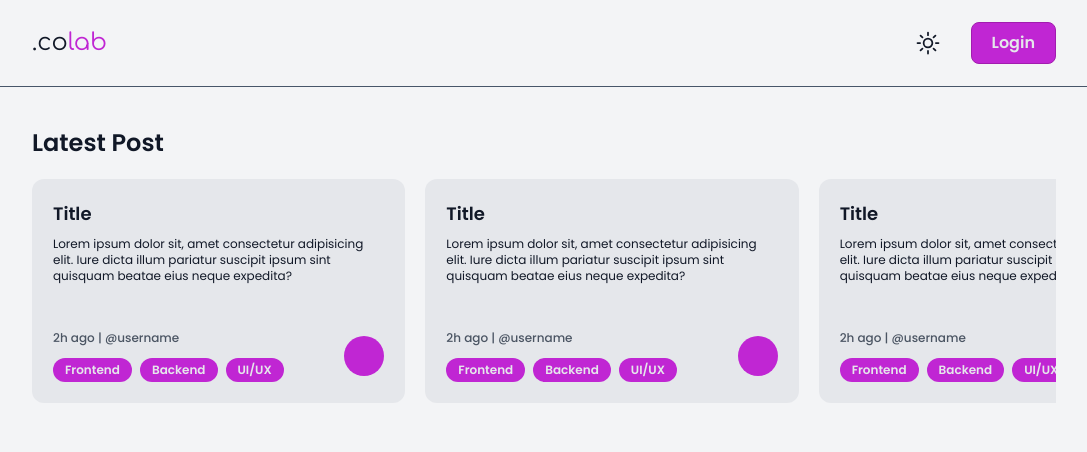
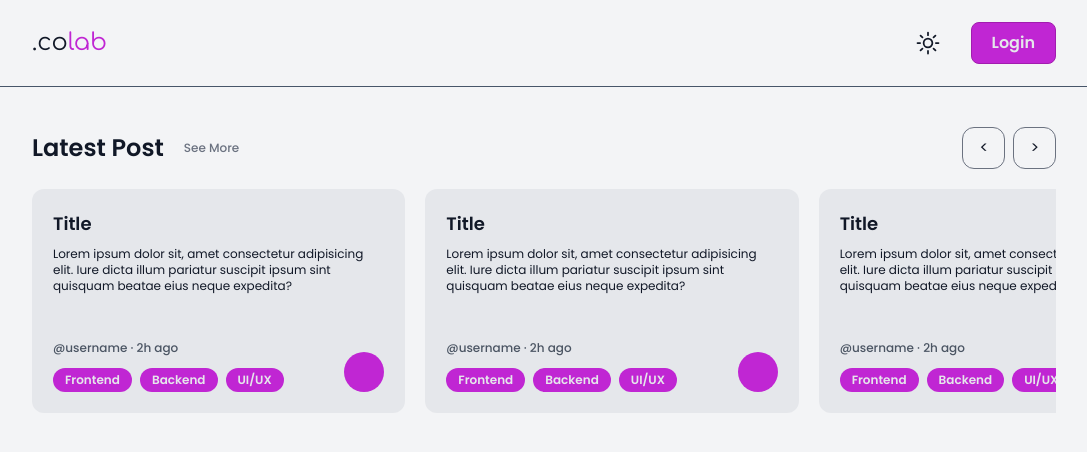
Before and after one commit to LeonardTarigan/colab, a Next.js app: page / in a window 1280 px wide. Shown: the top 452 px of the page, without its empty margins (96-1183 px from the left). Built offline with nearby package versions, Linux system fonts and the light colour scheme.

Commit message:
added swiper button for card container

```diff
--- a/components/LatestPost.tsx
+++ b/components/LatestPost.tsx
@@ -1,12 +1,61 @@
-import React from 'react';
+import React, { useRef } from 'react';
 import PostCard from './PostCard';
 
 function LatestPost() {
+    const contentWrapper = useRef(null);
+
+    const sideScroll = (
+        element: HTMLDivElement,
+        speed: number,
+        distance: number,
+        step: number
+    ) => {
+        let scrollAmount = 0;
+        const slideTimer = setInterval(() => {
+            element.scrollLeft! += step;
+            scrollAmount += Math.abs(step);
+            if (scrollAmount >= distance) {
+                clearInterval(slideTimer);
+            }
+        }, speed);
+    };
+
     return (
-        <section className='w-full'>
-            <h2 className='mb-5 text-2xl font-semibold'>Latest Post</h2>
+        <section className='flex w-full flex-col gap-5'>
+            <div className='flex items-center justify-between'>
+                <div className='flex items-center gap-3'>
+                    <h2 className='items-center text-2xl font-semibold'>
+                        Latest Post
+                    </h2>
+                    <span className='cursor-pointer p-2 text-xs font-medium text-gray-500 transition-all duration-150 hover:underline'>
+                        See More
+                    </span>
+                </div>
 
-            <div className='card-carousel flex gap-5 overflow-x-scroll'>
+                <div className='flex gap-2'>
+                    <button
+                        onClick={() => {
+                            sideScroll(contentWrapper.current!, 15, 500, -30);
+                        }}
+                        className='prev h-fit rounded-xl border border-gray-500 px-4 py-2 transition-all duration-150 hover:border-fuchsia-500 hover:text-fuchsia-600 dark:border-gray-600 dark:hover:border-fuchsia-500 dark:hover:text-fuchsia-500'
+                    >
+                        {'<'}
+                    </button>
+                    <button
+                        onClick={() => {
+                            sideScroll(contentWrapper.current!, 15, 500, 30);
+                        }}
+                        className='next h-fit rounded-xl border border-gray-500 px-4 py-2 transition-all duration-150 hover:border-fuchsia-500 hover:text-fuchsia-600 dark:border-gray-600 dark:hover:border-fuchsia-500 dark:hover:text-fuchsia-500'
+                    >
+                        {'>'}
+                    </button>
+                </div>
+            </div>
+
+            <div
+                ref={contentWrapper}
+                className='card-carousel flex gap-5 overflow-x-scroll'
+            >
                 <PostCard />
                 <PostCard />
                 <PostCard />
--- a/components/PostCard.tsx
+++ b/components/PostCard.tsx
@@ -12,10 +12,10 @@ function PostCard() {
                 </p>
             </div>
 
-            <div className='flex items-center justify-between'>
+            <div className='flex items-end justify-between'>
                 <div>
                     <p className='mb-3 font-medium text-gray-600 dark:text-gray-400'>
-                        2h ago | @username
+                        @username · 2h ago
                     </p>
 
                     <div className='flex gap-2 font-semibold'>
--- a/pages/index.tsx
+++ b/pages/index.tsx
@@ -7,7 +7,7 @@ const Home: NextPage = () => {
     return (
         <div className=''>
             <Head>
-                <title>Colab</title>
+                <title>COLAB</title>
                 <link rel='icon' href='/favicon.ico' />
             </Head>
 
```
Also changed, not shown: 1 other file (tests, documents, lock files or other folders).
